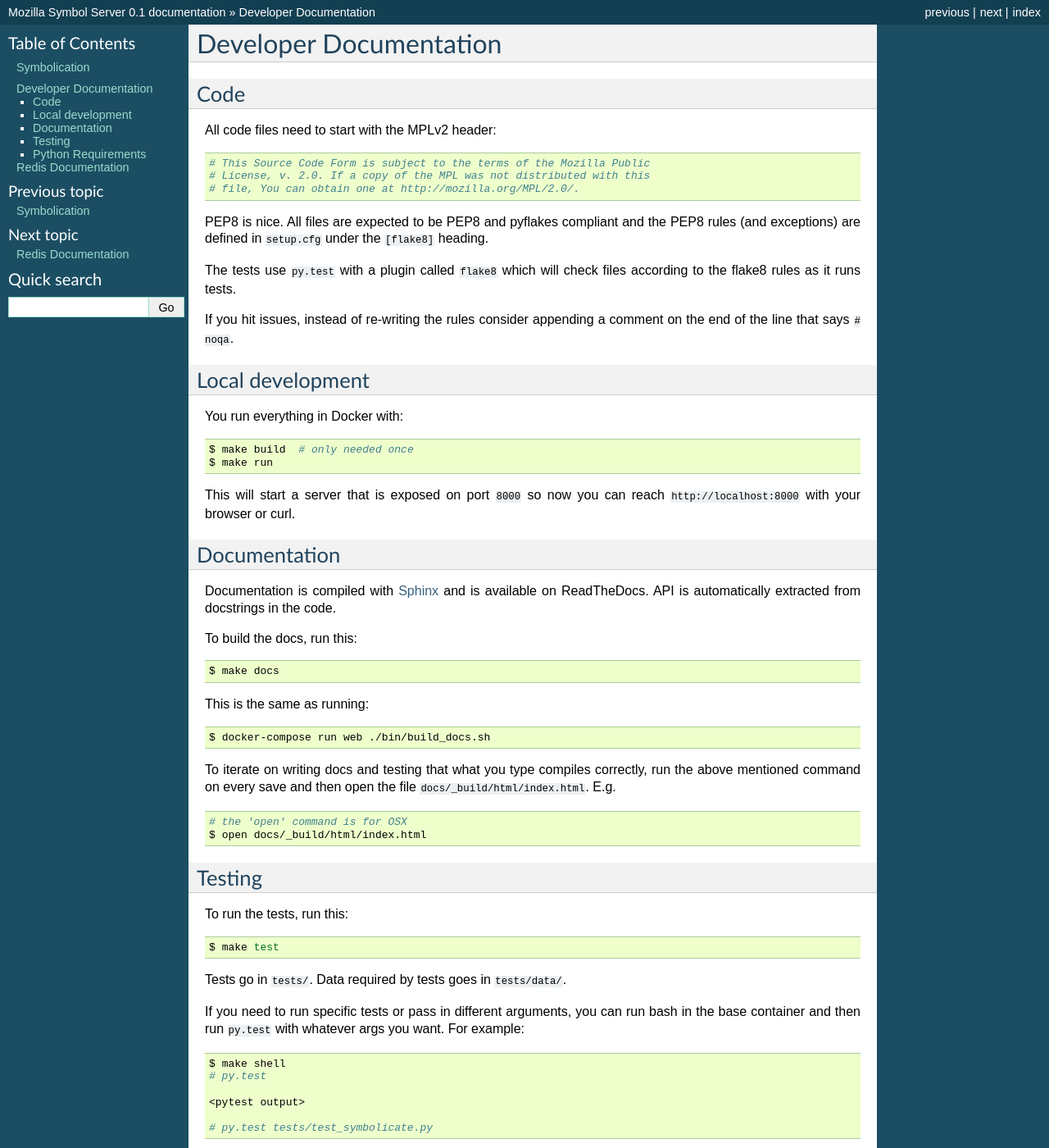
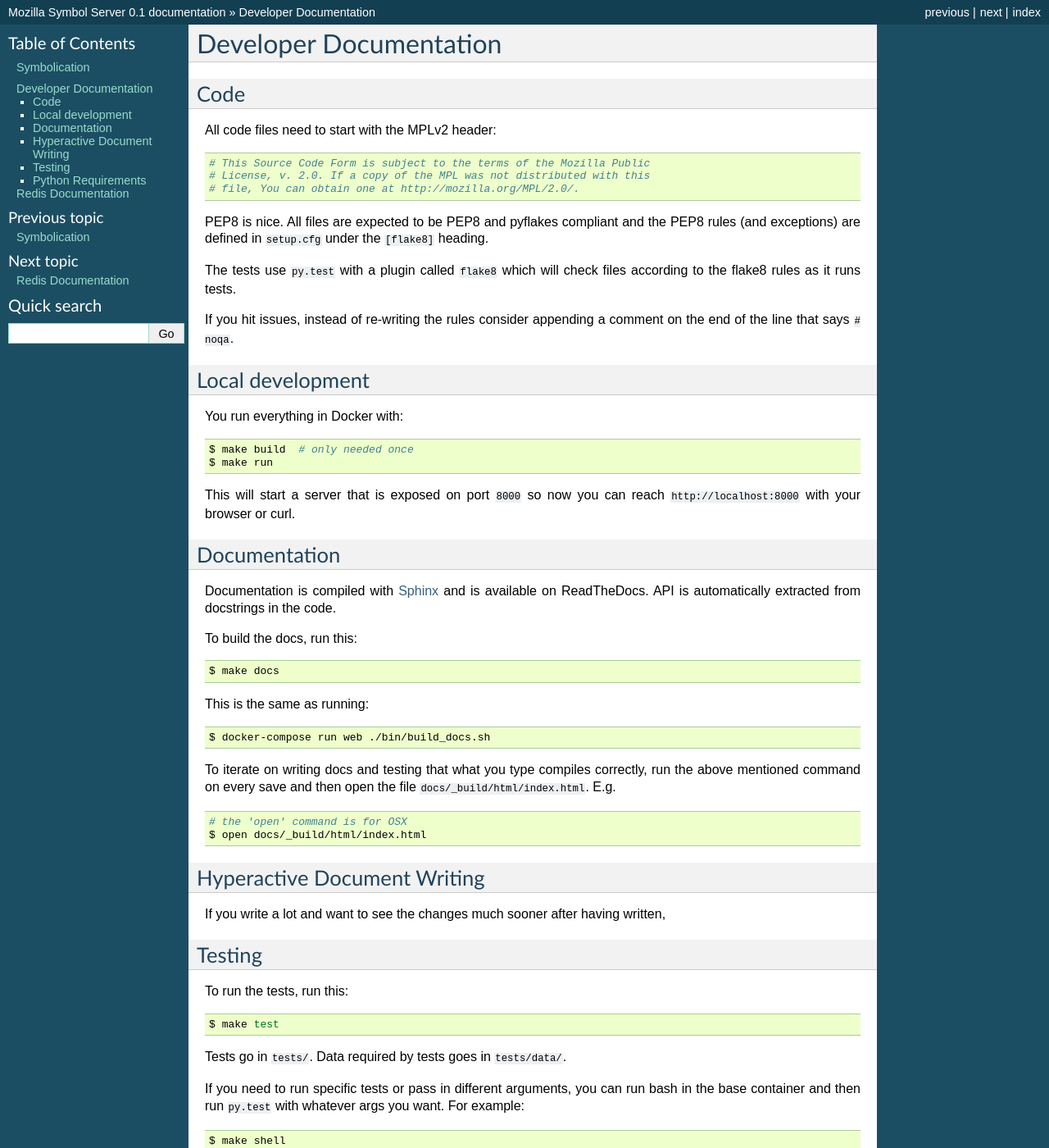
Before and after one commit to mozilla-services/tecken, a Sphinx documentation site: the page built from docs/dev.rst, in a window 1280 px wide and 1400 px high. Shown: the whole window at 82% size. Built offline with Sphinx 7.4.7, drawn with Linux system fonts in a browser that asks for light colours.

```diff
--- a/docs/dev.rst
+++ b/docs/dev.rst
@@ -64,6 +64,11 @@ run the above mentioned command on every save and then open the file
 
 .. _Sphinx: http://www.sphinx-doc.org/en/stable/
 
+Hyperactive Document Writing
+============================
+
+If you write a lot and want to see the changes much sooner after having
+written,
 
 Testing
 =======
```
Also changed, not shown: requirements.txt (+45 -45 lines), 1 other file.
